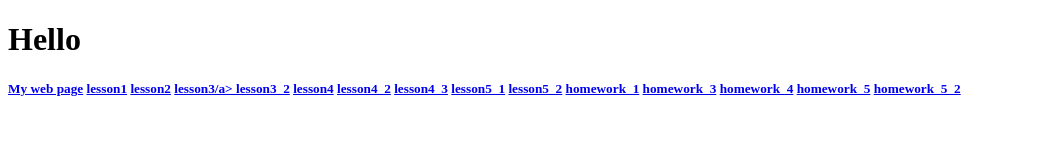
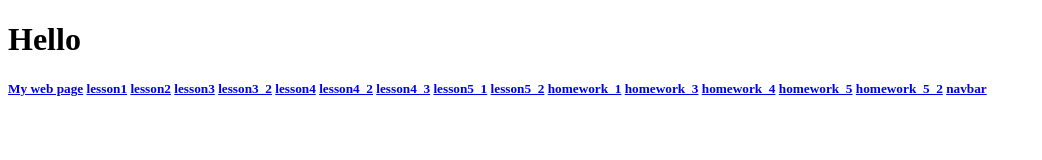
Before and after one commit to Inoprishl/Inoprishl.github.io, a plain HTML site: page index.html in a window 1280 px wide. Shown: the whole page, without its empty margins (0-1042 px from the left). Drawn offline with Linux system fonts and the light colour scheme.

Commit message:
Add files via upload

```diff
--- a/index.html
+++ b/index.html
@@ -11,7 +11,7 @@
     <a href="stranichka.html">My web page</a>
     <a href="Lesson1.html">lesson1</a>
     <a href="lesson2.html">lesson2</a>
-    <a href="lesson3.html">lesson3/a>
+    <a href="lesson3.html">lesson3</a>
     <a href="lesson3_2.html">lesson3_2</a>
     <a href="lesson4.html">lesson4</a>
     <a href="lesson4_2.html">lesson4_2</a>
@@ -23,6 +23,7 @@
     <a href="homework_4.html">homework_4</a>
     <a href="homework_5.html">homework_5</a>
     <a href="homework_5_2.html">homework_5_2</a>
+    <a href="nawbar.html">navbar</a>
 </h5>
 
 </body>
```
